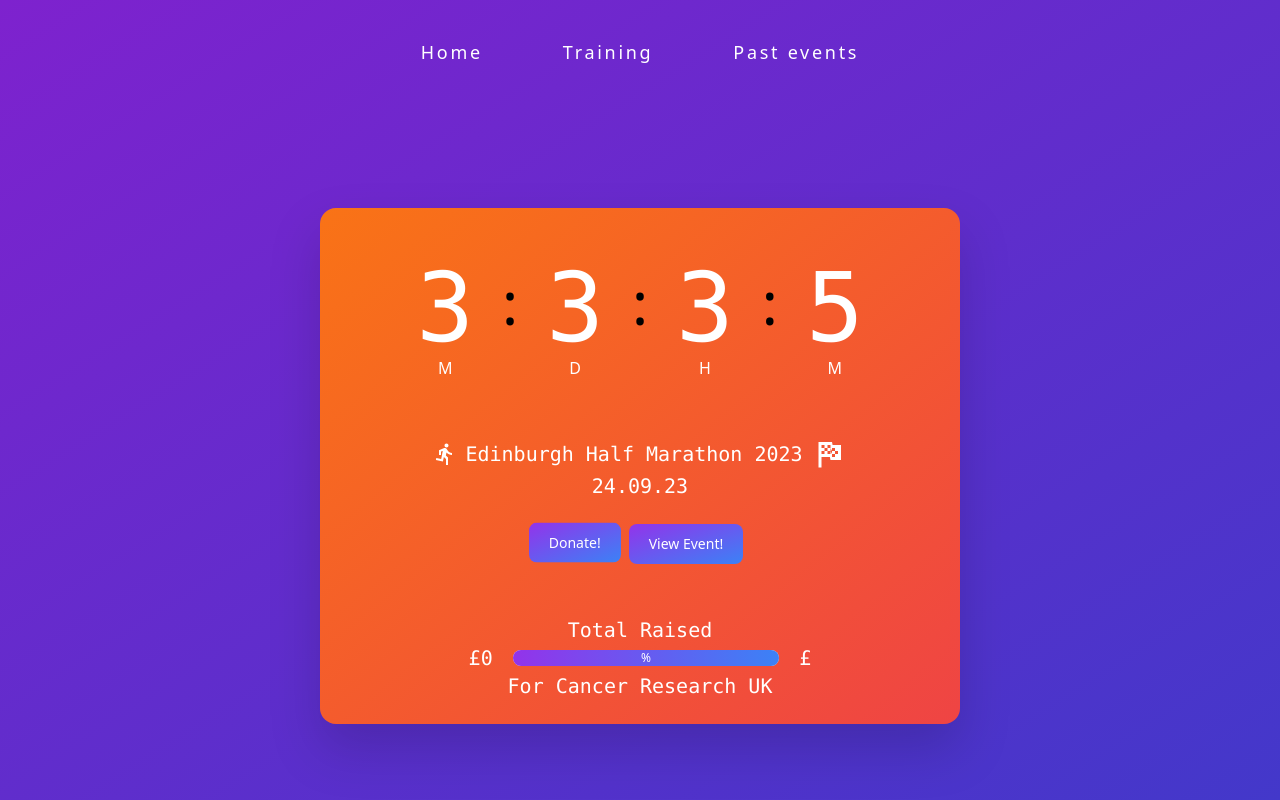
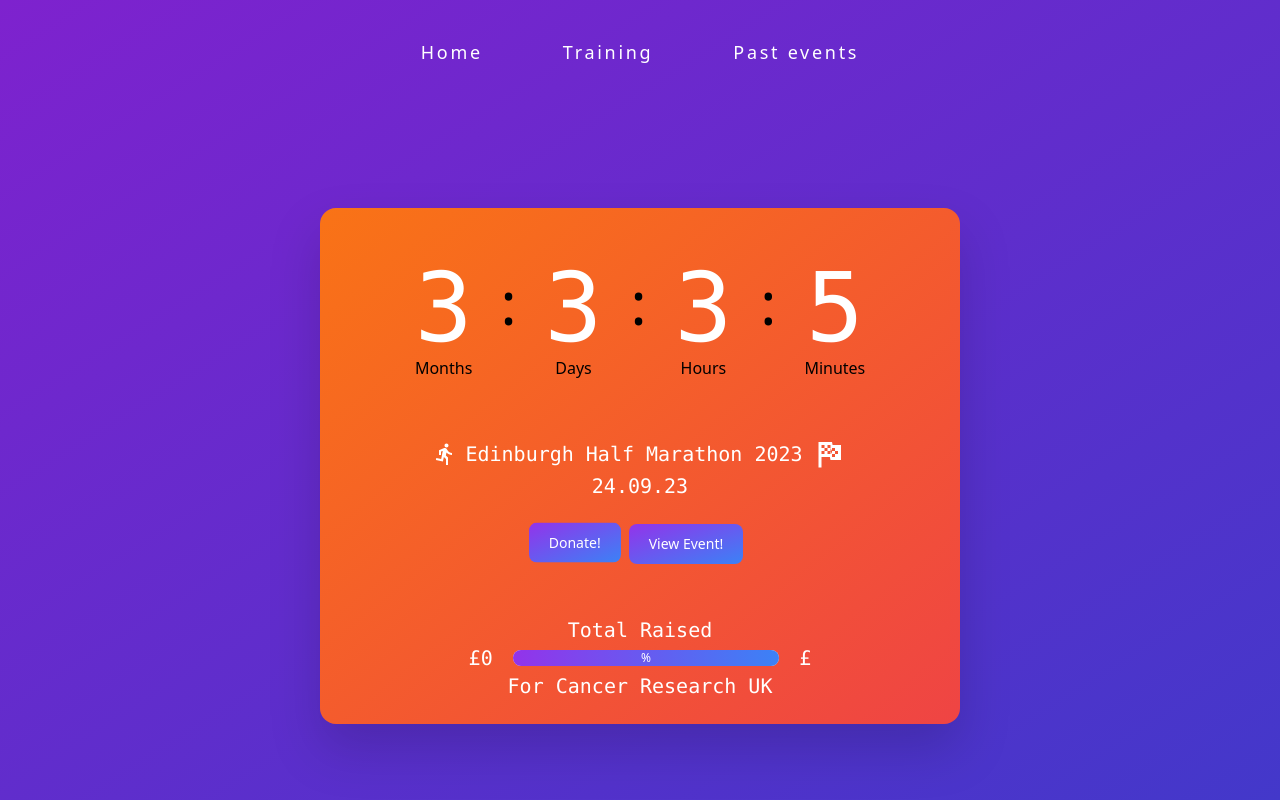
Before and after one commit to callumbuttery/marathon-tracker, a React (Vite) app: page / in a window 1280 px wide. Built offline with nearby package versions, Linux system fonts and the light colour scheme; no server answers.

Commit message:
Style: update unit colour of countdown

```diff
--- a/src/components/CountDown.tsx
+++ b/src/components/CountDown.tsx
@@ -23,28 +23,28 @@
                     <span className="countdown font-mono text-8xl text-white">
                         <span>{Months}</span>
                     </span>
-                    <span className='text-white'>M</span>
+                    <span className='text-black'>Months</span>
                 </div>
                 <div className='flex justify-center mt-5 text-6xl'>:</div>
                 <div className="flex flex-col p-2 bg-neutral rounded-box">
                     <span className="countdown font-mono text-8xl text-white">
                         <span>{days}</span>
                     </span>
-                    <span className='text-white'>D</span>
+                    <span className='text-black'>Days</span>
                 </div>
                 <div className='flex justify-center mt-5 text-6xl'>:</div>
                 <div className="flex flex-col p-2 bg-neutral rounded-box text-neutral-content">
                     <span className="countdown font-mono text-8xl text-white">
                         <span>{hours}</span>
                     </span>
-                    <span className='text-white'>H</span>
+                    <span className='text-black'>Hours</span>
                 </div>
                 <div className='flex justify-center mt-5 text-6xl'>:</div>
                 <div className="flex flex-col p-2 bg-neutral rounded-box text-neutral-content">
                     <span className="countdown font-mono text-8xl text-white">
                         <span>{minutes}</span>
                     </span>
-                    <span className='text-white'>M</span>
+                    <span className='text-black'>Minutes</span>
                 </div>
             </div>
         </div>
```
